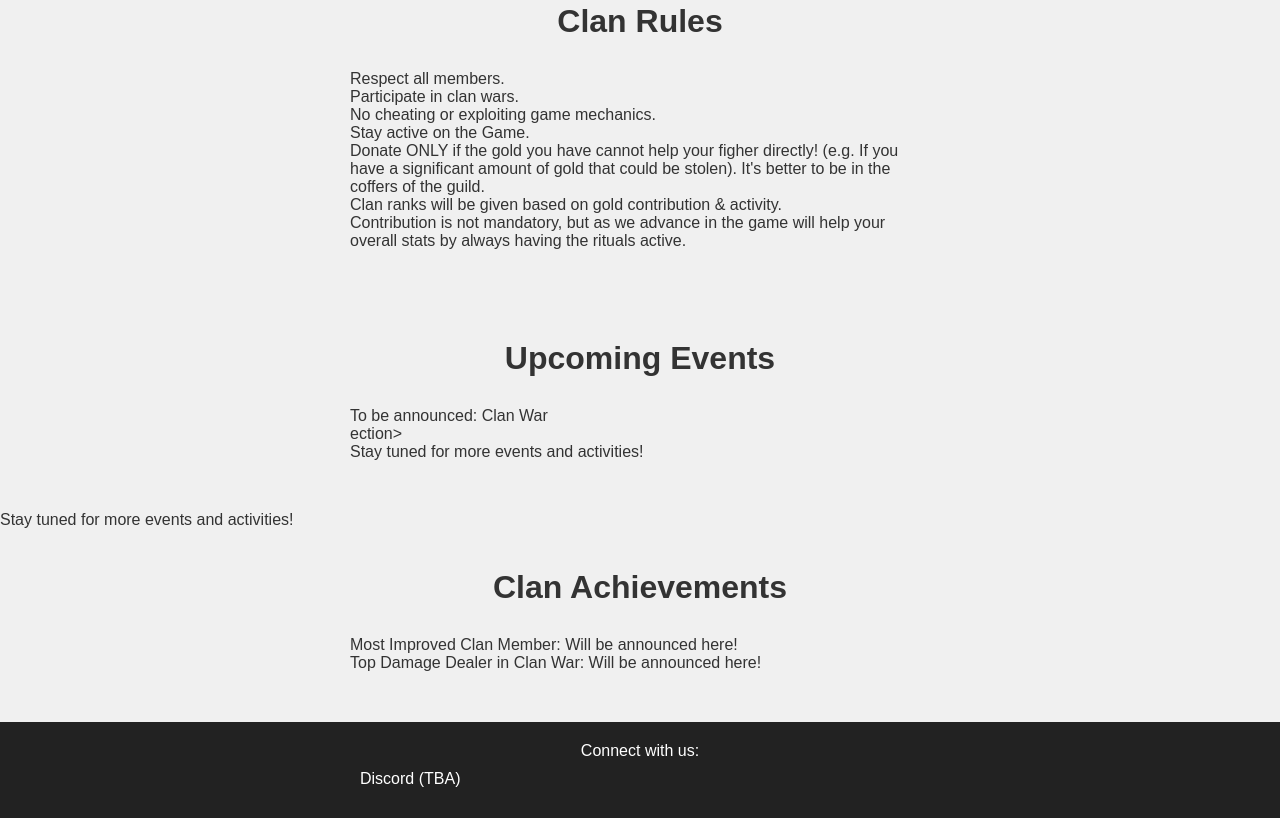
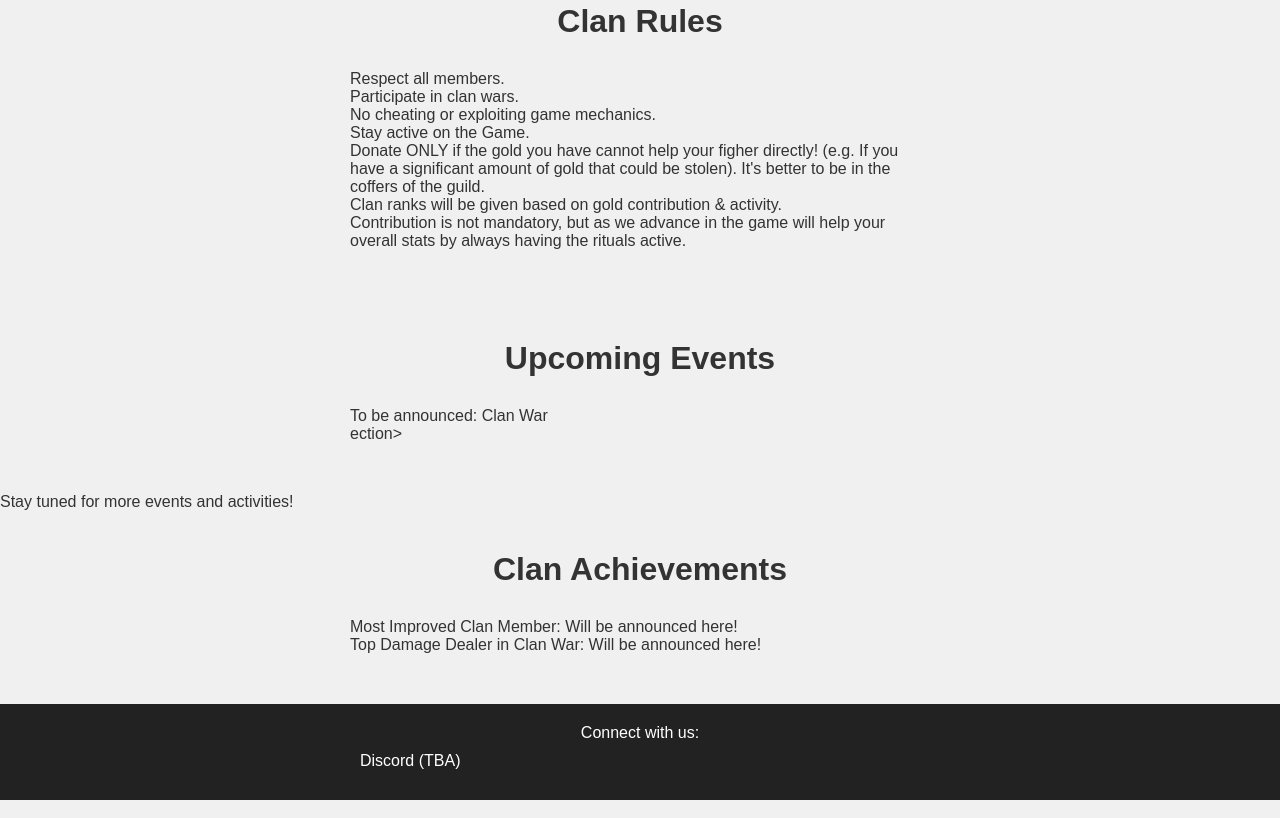
Before and after one commit to flex997/vengtko.github.io, a plain HTML site: page index.html in a window 1280 px wide. Shown: the part 930-1748 px from the top of the page. Drawn offline with Linux system fonts and the light colour scheme.

Commit message:
fix duplicate

```diff
--- a/index.html
+++ b/index.html
@@ -78,7 +78,6 @@
         <h2>Upcoming Events</h2>
         <ul>
             <li>To be announced: Clan War</li>ection>
-        <p>Stay tuned for more events and activities!</p>
     </section>
         <p>Stay tuned for more events and activities!</p>
 
```
